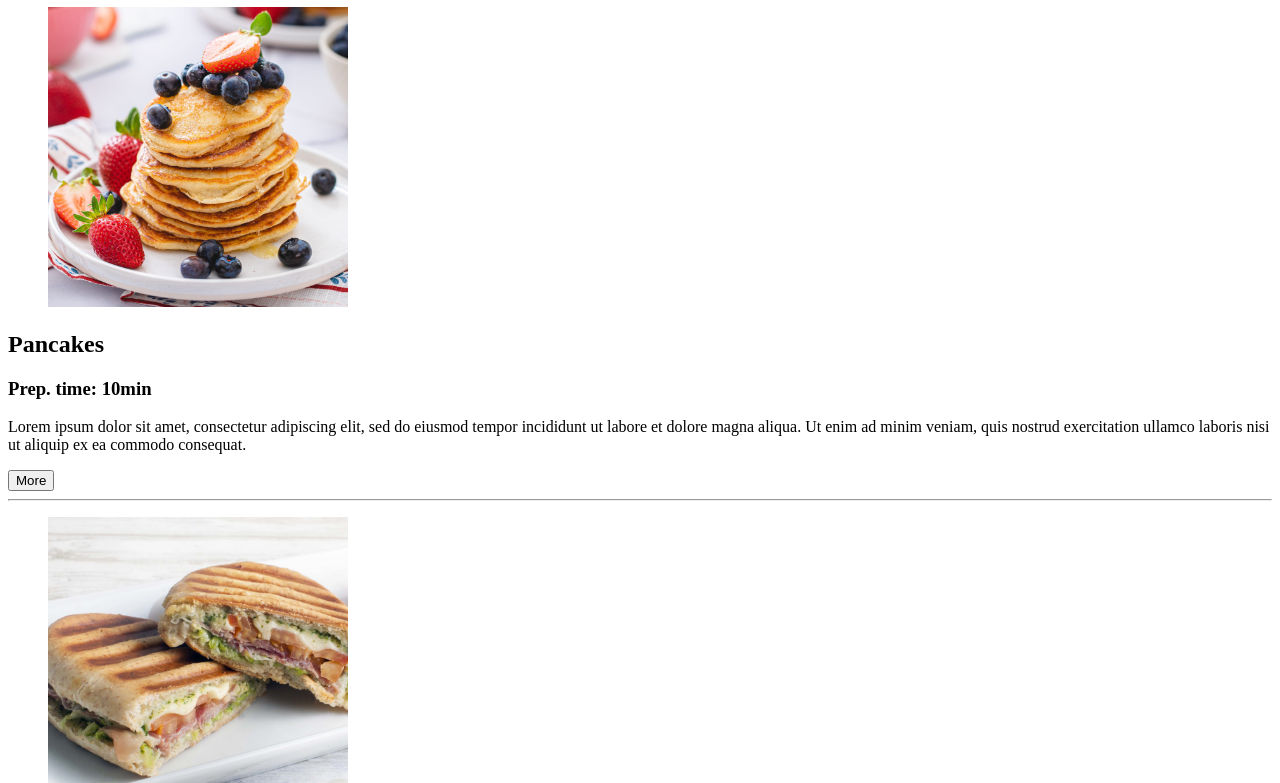
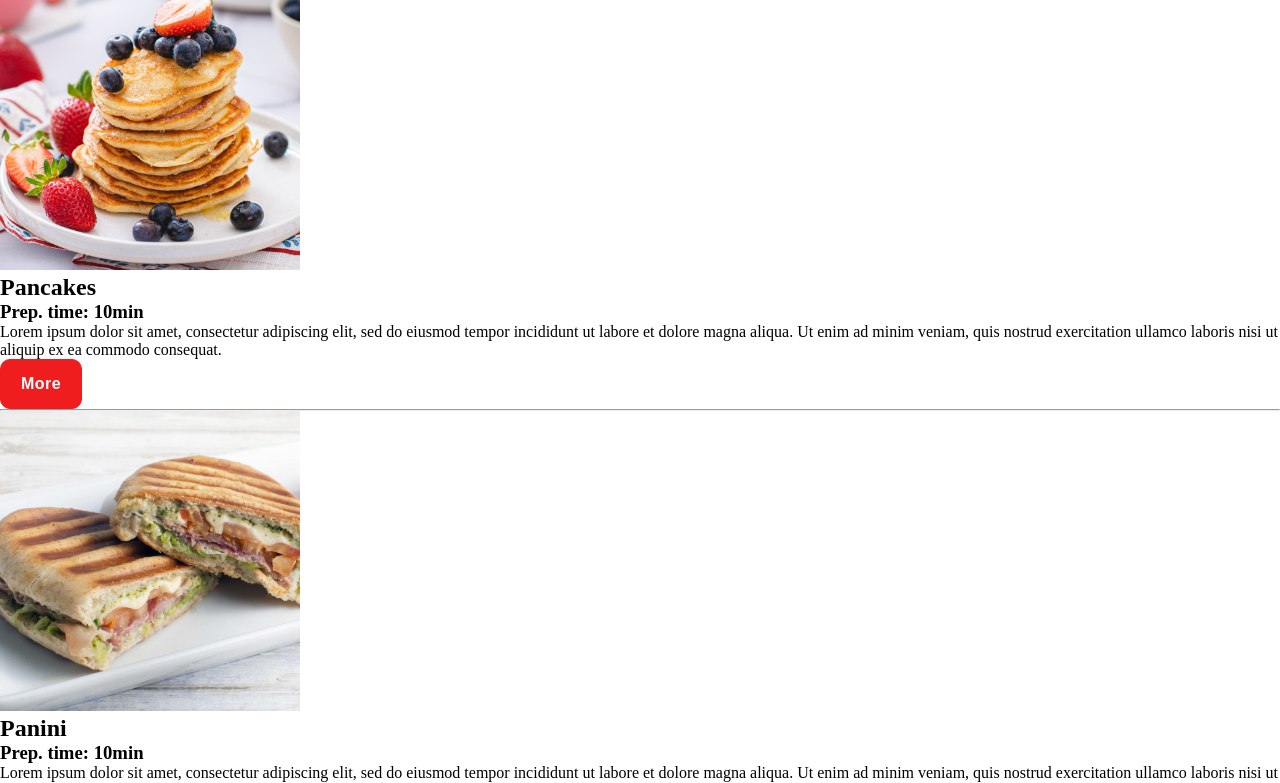
Before and after one commit to Aloya04/sprintproject, a plain HTML site: page food.html in a window 1280 px wide. Shown: the part 73-856 px from the top of the page. Drawn offline with Linux system fonts and the light colour scheme.

Commit message:
Update food.html

```diff
--- a/food.html
+++ b/food.html
@@ -4,7 +4,7 @@
     <meta charset="UTF-8">
     <meta name="viewport" content="width=device-width, initial-scale=1.0">
     <title>Food</title>
-    <link rel="stylesheet" href="css/styles-food-25-09.css">
+    <link rel="stylesheet" href="css/styles.css">
 
 </head>
 <body>
```
